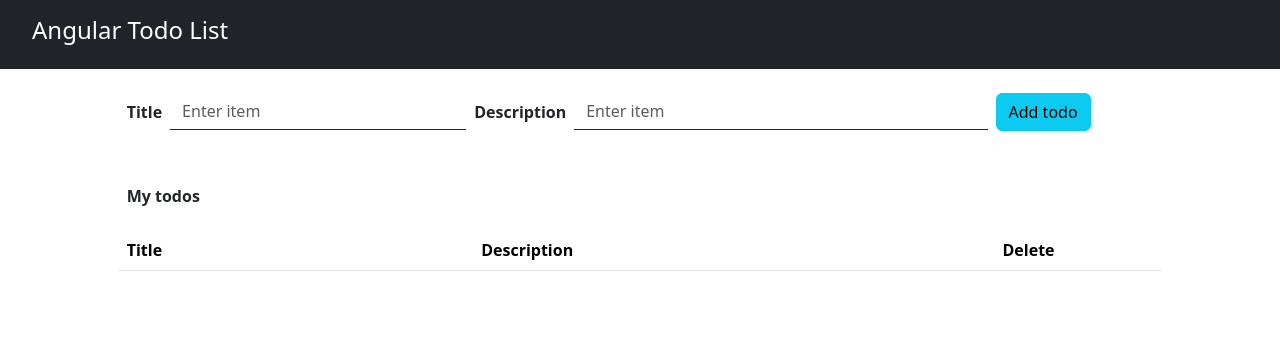
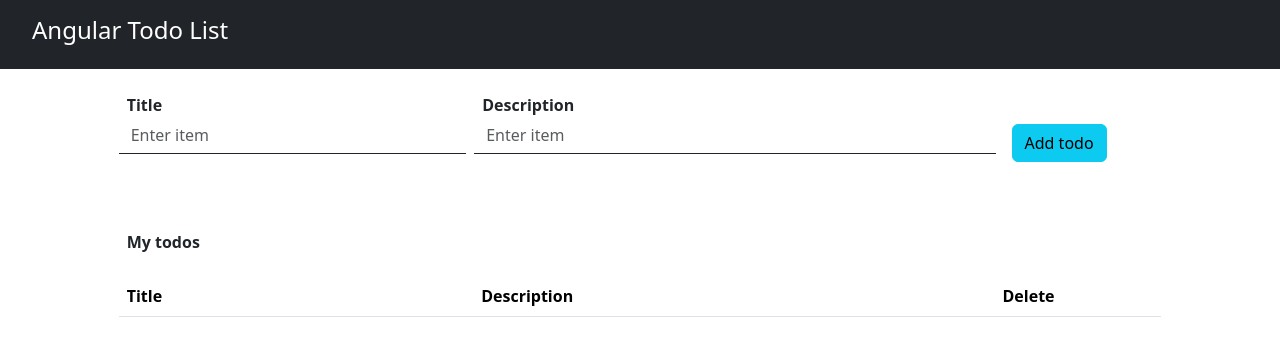
Before and after one commit to IzaSuper/ngx-todolist, an Angular app: page / in a window 1280 px wide. Shown: the top 356 px of the page. Built offline with nearby package versions, Linux system fonts and the light colour scheme.

Commit message:
Adjust validation error messages. Fix table index.

```diff
--- a/src/app/app.component.html
+++ b/src/app/app.component.html
@@ -8,13 +8,13 @@
 <div class="container-fluid">
   <div class="row">
     <div class="col">
-      <app-form (outputWorks)="addTodo($event)"></app-form>
+      <app-form (data)="addTodo($event)"></app-form>
 
     </div>
   </div>
   <div class="row">
     <div class="col">
-      <app-list [inputWorks]="array" (deleted)="deleted($event)"></app-list>
+      <app-list [data]="array" (deleted)="deleted($event)"></app-list>
     </div>
   </div>
 </div>
--- a/src/app/app.component.ts
+++ b/src/app/app.component.ts
@@ -2,6 +2,7 @@
 import {RouterOutlet} from '@angular/router';
 import {FormComponent} from "./form/form.component";
 import {ListComponent} from "./list/list.component";
+import {Item} from "./interface/item";
 
 @Component({
   selector: 'app-root',
@@ -11,18 +12,18 @@
   styleUrl: './app.component.css'
 })
 export class AppComponent {
-  array: { id: number, title: string, description: string }[] = [];
+  array: Item[] = [];
 
-  addTodo(todo: { id: number, title: string, description: string }) {
+  addTodo(todo: Item) {
     this.array = [
       todo,
       ...this.array
     ]
   }
 
-  deleted(id: number) {
+  deleted(indexToRemove: number) {
     this.array = [
-      ...this.array.filter(item => item.id !== id)
+      ...this.array.filter((_, index) => index !== indexToRemove)
     ]
   }
 }
--- a/src/app/form/form.component.html
+++ b/src/app/form/form.component.html
@@ -1,7 +1,7 @@
 <form [formGroup]="reactiveForm" (ngSubmit)="submitted()">
   <div class="row mt-4 justify-content-evenly">
-    <div class="col-10 d-flex">
-      <div class="col-4 d-flex align-items-center">
+    <div class="col-10 d-flex align-items-center">
+      <div class="col-4 d-block align-items-center me-2" style="min-height: 100px">
         <label class=" ms-2 me-2 mb-0 fw-bolder">Title</label>
         <input
           type="text"
@@ -9,49 +9,42 @@
           formControlName="title"
           class="form-control"
           placeholder="Enter item"
-          style="border: none; border-bottom: 1px solid; border-radius: 0"
-        >
+          style="border: none; border-bottom: 1px solid; border-radius: 0">
+        <div class="invalid-feedback ms-2 mt-2 d-block"
+             *ngIf="(reactiveForm.get('title').touched && reactiveForm.get('title').invalid)">
+          <span *ngIf="reactiveForm.get('title').errors['required']">
+            Title is required
+          </span>
+          <span *ngIf="reactiveForm.get('title').errors['maxlength']">
+            Maxlength 20 characters.
+          </span>
+        </div>
       </div>
-      <div class="col-6 d-flex align-items-center">
-        <label class="ms-2 me-2 mb-0 fw-bolder align-items-center">Description</label>
+      <div class="col-6 d-block align-items-center me-2" style="min-height: 100px">
+        <label class="ms-2 me-2 mb-0 fw-bolder">Description</label>
         <input
           type="text"
           id="description"
           formControlName="description"
           class="form-control"
           placeholder="Enter item"
-          style="border: none; border-bottom: 1px solid; border-radius: 0"
-        >
+          style="border: none; border-bottom: 1px solid; border-radius: 0">
+        <div class="invalid-feedback ms-2 mt-2 d-block"
+             *ngIf="(reactiveForm.get('description').touched && reactiveForm.get('description').invalid)">
+          <span *ngIf="reactiveForm.get('description').errors['required']">
+            Description is required.
+          </span>
+          <span *ngIf="reactiveForm.get('description').errors['maxlength']">
+            No more than 50 characters required.
+          </span>
+        </div>
       </div>
-      <div class="col-1 d-flex">
-        <button type="submit" class="btn btn-info btn-block text-nowrap ms-2" id="add">
+      <div class="col-1 d-">
+        <button type="submit"
+                class="btn btn-info btn-block text-nowrap ms-2 " id="add">
           Add todo
         </button>
       </div>
-
     </div>
   </div>
 </form>
-<div class="row mt-3">
-  <div class="col-4 d-flex justify-content-end align-items-center" style="color: red">
-    <div *ngIf="(!reactiveForm.get('title').value && (reactiveForm.get('title').touched)); else noTitleError">
-      Title is required.
-    </div>
-    <div *ngIf="(reactiveForm.get('title').value && (reactiveForm.get('title').invalid)); else noTitleError">
-      No more than 20 characters required.
-    </div>
-    <ng-template #noTitleError></ng-template>
-  </div>
-
-  <div class="col-6 d-flex justify-content-center align-items-center" style="color: red">
-    <div *ngIf="(!reactiveForm.get('description').value && (reactiveForm.get('description').touched));
-        else noDescriptionError">
-      Description is required.
-    </div>
-    <div *ngIf="(reactiveForm.get('description').value && (reactiveForm.get('description').invalid));
-        else noDescriptionError">
-      No more than 50 characters required.
-    </div>
-    <ng-template #noDescriptionError></ng-template>
-  </div>
-</div>
--- a/src/app/form/form.component.ts
+++ b/src/app/form/form.component.ts
@@ -1,6 +1,7 @@
 import {Component, EventEmitter, OnInit, Output} from '@angular/core';
 import {FormControl, FormGroup, ReactiveFormsModule, Validators} from "@angular/forms";
 import {NgIf} from "@angular/common";
+import {Item} from "../interface/item";
 
 
 @Component({
@@ -13,14 +14,9 @@
 export class FormComponent implements OnInit {
 
   reactiveForm: FormGroup
-  private currentId = 0
 
   // TODO rename me to add()
-  @Output() outputWorks = new EventEmitter<{
-    id: number,
-    title: string,
-    description: string
-  }>()
+  @Output() data = new EventEmitter<Item>()
 
   ngOnInit() {
     this.reactiveForm = new FormGroup({
@@ -42,8 +38,7 @@
     if (this.reactiveForm.invalid) {
       return
     }
-    this.outputWorks.emit({
-      id: this.currentId++,
+    this.data.emit({
       title: this.reactiveForm.get('title').value,
       description: this.reactiveForm.get('description').value
     })
--- /dev/null
+++ b/src/app/interface/item.ts
@@ -0,0 +1,4 @@
+export interface Item {
+  title: string
+  description: string
+}
--- a/src/app/list/list.component.html
+++ b/src/app/list/list.component.html
@@ -15,7 +15,7 @@
         </tr>
         </thead>
         <tbody>
-        <tr *ngFor="let item of inputWorks" [id]="item.id">
+        <tr *ngFor="let item of data; let index = index">
           <td>
             {{ item.title }}
           </td>
@@ -23,7 +23,7 @@
             {{ item.description }}
           </td>
           <td>
-            <button class="btn-icon btn btn-danger" type="button" (click)="deleteItem(item.id)">
+            <button class="btn-icon btn btn-danger" type="button" (click)="deleteItem(index)">
               <i class="bi bi-trash"></i>
             </button>
           </td>
--- a/src/app/list/list.component.ts
+++ b/src/app/list/list.component.ts
@@ -1,5 +1,6 @@
 import {Component, EventEmitter, Input, Output} from '@angular/core';
 import {NgForOf} from "@angular/common";
+import {Item} from "../interface/item";
 
 @Component({
   selector: 'app-list',
@@ -11,10 +12,10 @@
   styleUrl: './list.component.css'
 })
 export class ListComponent {
-  @Input() inputWorks: { id: number, title: string, description: string }[] = []
+  @Input() data: Item[] = []
   @Output() deleted = new EventEmitter<number>()
 
-  deleteItem(id: number) {
-    this.deleted.emit(id)
+  deleteItem(index: number) {
+    this.deleted.emit(index)
   }
 }
```
